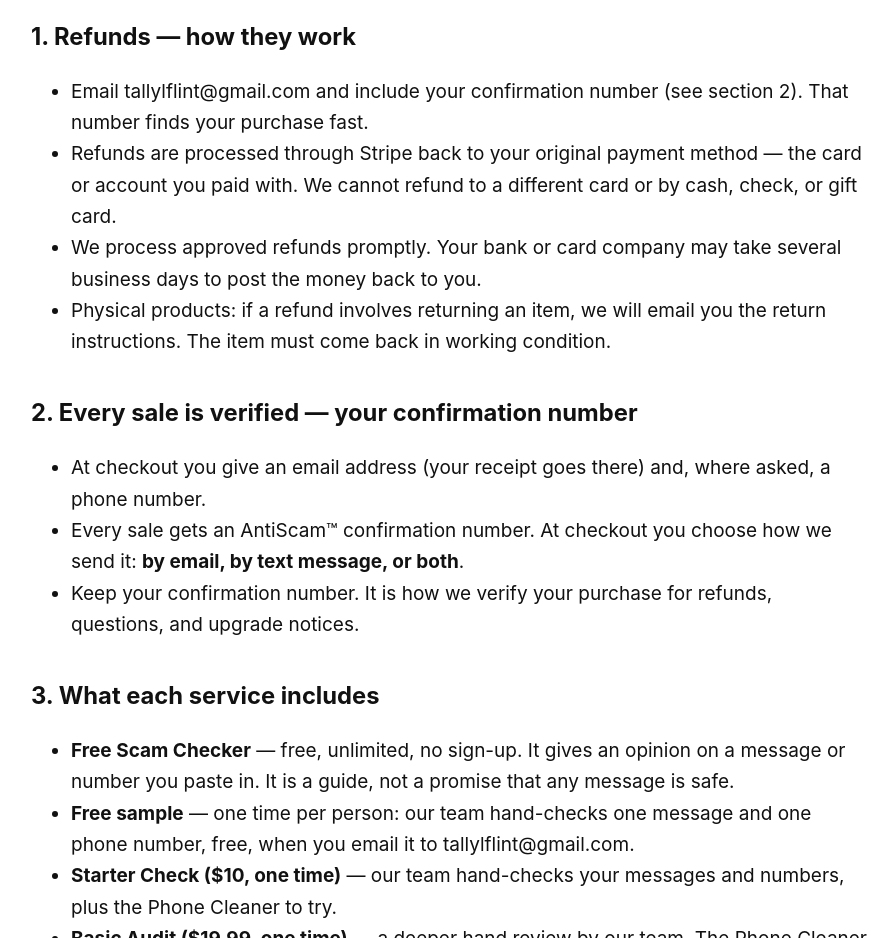
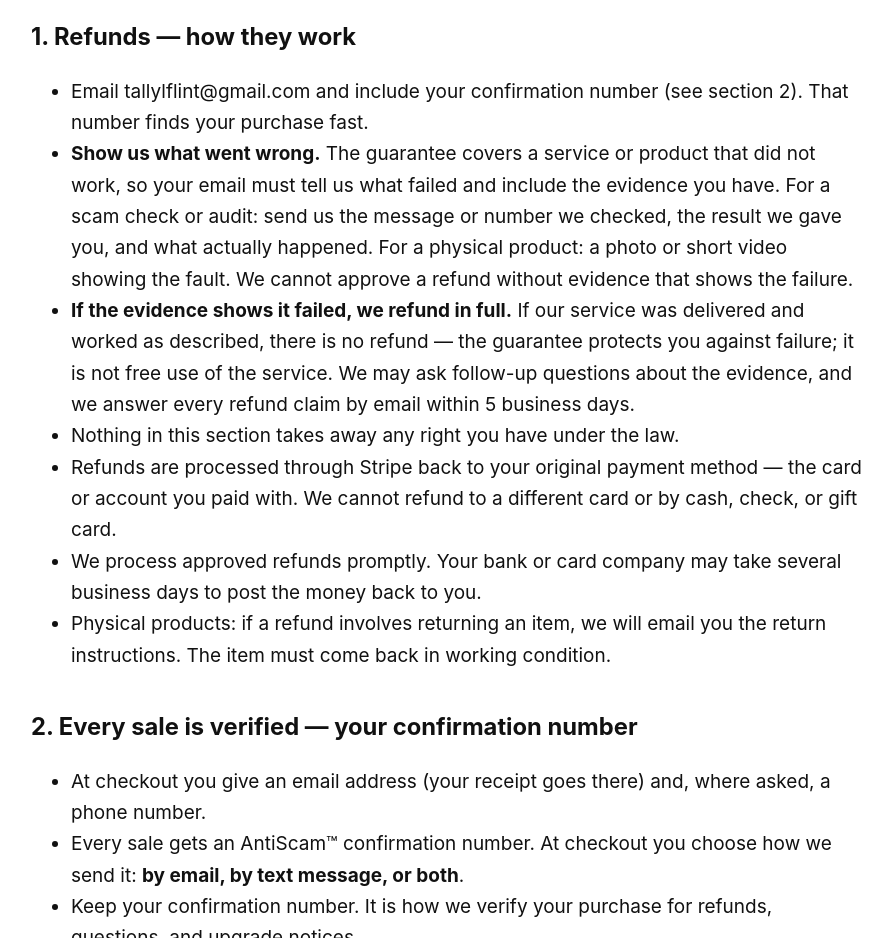
Before and after one commit to tallylflint-art/tallylflint-art.github.io, a plain HTML site: page service-terms/index.html in a window 1280 px wide. Shown: the part 960-1898 px from the top of the page, without its empty margins (191-1083 px from the left). Drawn offline with Linux system fonts and the light colour scheme; no server answers.

Commit message:
Terms: refund claims must include evidence of failure (per Tally, Nov 27)

```diff
--- a/service-terms/index.html
+++ b/service-terms/index.html
@@ -26,6 +26,9 @@ footer{border-top:1px solid #999;margin-top:2em;padding-top:1em}
 <h2>1. Refunds — how they work</h2>
 <ul>
 <li>Email tallylflint@gmail.com and include your confirmation number (see section 2). That number finds your purchase fast.</li>
+<li><strong>Show us what went wrong.</strong> The guarantee covers a service or product that did not work, so your email must tell us what failed and include the evidence you have. For a scam check or audit: send us the message or number we checked, the result we gave you, and what actually happened. For a physical product: a photo or short video showing the fault. We cannot approve a refund without evidence that shows the failure.</li>
+<li><strong>If the evidence shows it failed, we refund in full.</strong> If our service was delivered and worked as described, there is no refund — the guarantee protects you against failure; it is not free use of the service. We may ask follow-up questions about the evidence, and we answer every refund claim by email within 5 business days.</li>
+<li>Nothing in this section takes away any right you have under the law.</li>
 <li>Refunds are processed through Stripe back to your original payment method — the card or account you paid with. We cannot refund to a different card or by cash, check, or gift card.</li>
 <li>We process approved refunds promptly. Your bank or card company may take several business days to post the money back to you.</li>
 <li>Physical products: if a refund involves returning an item, we will email you the return instructions. The item must come back in working condition.</li>
```
